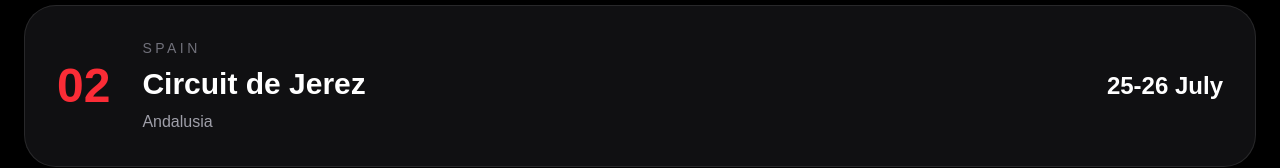
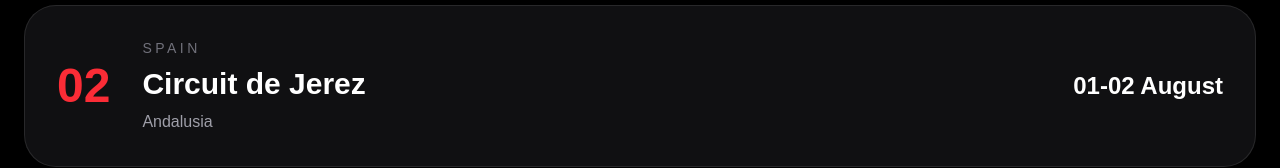
Before and after one commit to gpworldcup/gpworldcup, a Next.js app: page /calendar in a window 1280 px wide. Shown: the part 515-683 px from the top of the page. Built offline with nearby package versions, Linux system fonts and the light colour scheme.

Commit message:
Update Jerez date and Mugello results

```diff
--- a/app/calendar/page.tsx
+++ b/app/calendar/page.tsx
@@ -15,7 +15,7 @@
       country: "Spain",
       circuit: "Circuit de Jerez",
       location: "Andalusia",
-      date: "25-26 July",
+      date: "01-02 August",
     },
 
     {
```
